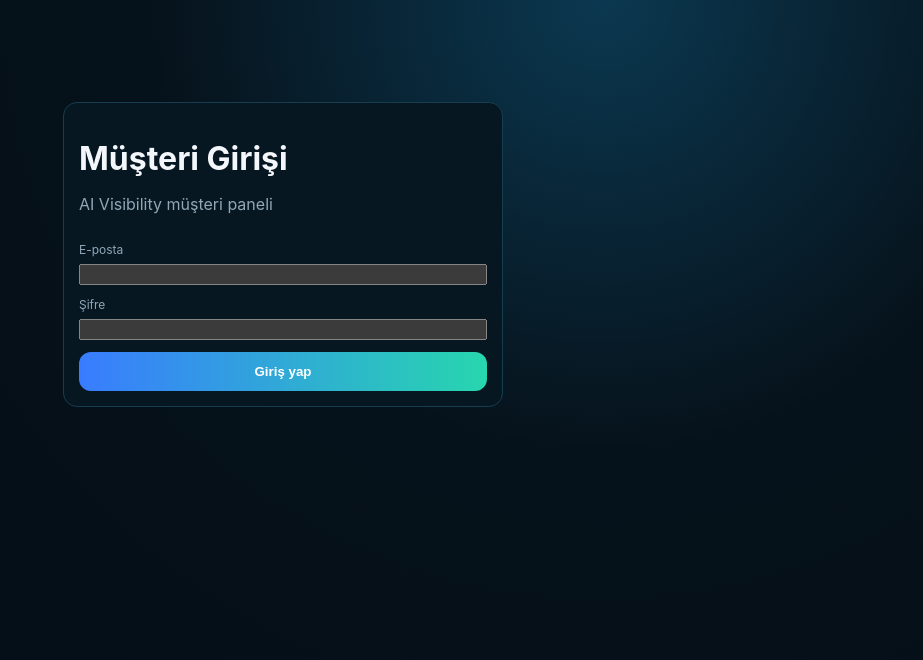
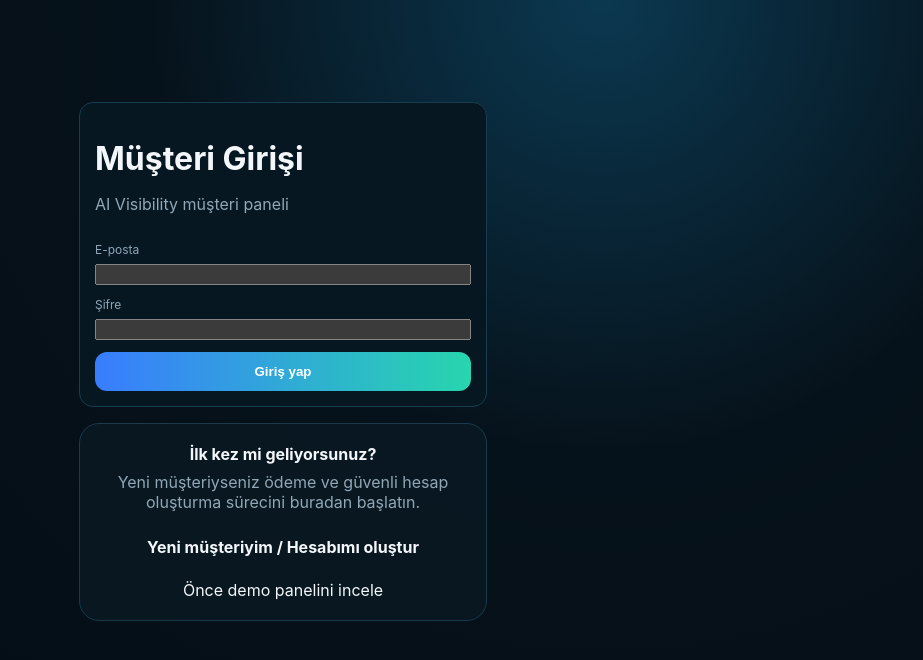
Before and after one commit to mehmetozan-5858/ai-visibility, a Next.js app: page /musteri-giris in a window 1280 px wide. Shown: the top 660 px of the page, without its empty margins (357-1280 px from the left). Built offline with nearby package versions, Linux system fonts and the light colour scheme.

Commit message:
Add new customer entry to customer login

```diff
--- a/components/CustomerLoginForm.js
+++ b/components/CustomerLoginForm.js
@@ -1,4 +1,5 @@
 "use client";
+import Link from "next/link";
 import {useState} from "react";
 export default function CustomerLoginForm(){
   const [email,setEmail]=useState(""),[password,setPassword]=useState(""),[busy,setBusy]=useState(false),[msg,setMsg]=useState("");
@@ -10,11 +11,19 @@ export default function CustomerLoginForm(){
       window.location.href="/musteri-panel";
     }catch(e){setMsg(e.message)}finally{setBusy(false)}
   }
-  return <form className="panel scan-form" onSubmit={submit} style={{maxWidth:440,margin:"80px auto"}}>
-    <div><h1 style={{marginBottom:6}}>Müşteri Girişi</h1><p>AI Visibility müşteri paneli</p></div>
-    <label>E-posta<input type="email" value={email} onChange={e=>setEmail(e.target.value)} autoComplete="email" required/></label>
-    <label>Şifre<input type="password" value={password} onChange={e=>setPassword(e.target.value)} autoComplete="current-password" required/></label>
-    <button disabled={busy}>{busy?"Giriş yapılıyor…":"Giriş yap"}</button>
-    {msg&&<p className="client-message">{msg}</p>}
-  </form>;
+  return <div style={{maxWidth:440,margin:"80px auto",padding:"0 16px"}}>
+    <form className="panel scan-form" onSubmit={submit}>
+      <div><h1 style={{marginBottom:6}}>Müşteri Girişi</h1><p>AI Visibility müşteri paneli</p></div>
+      <label>E-posta<input type="email" value={email} onChange={e=>setEmail(e.target.value)} autoComplete="email" required/></label>
+      <label>Şifre<input type="password" value={password} onChange={e=>setPassword(e.target.value)} autoComplete="current-password" required/></label>
+      <button disabled={busy}>{busy?"Giriş yapılıyor…":"Giriş yap"}</button>
+      {msg&&<p className="client-message">{msg}</p>}
+    </form>
+    <section className="panel" style={{marginTop:14,textAlign:"center"}}>
+      <b>İlk kez mi geliyorsunuz?</b>
+      <p style={{margin:"8px 0 14px"}}>Yeni müşteriyseniz ödeme ve güvenli hesap oluşturma sürecini buradan başlatın.</p>
+      <Link href="/yeni-musteri" style={{display:"inline-block",padding:"11px 16px",borderRadius:10,textDecoration:"none",fontWeight:700}}>Yeni müşteriyim / Hesabımı oluştur</Link>
+      <div style={{marginTop:12}}><Link href="/demo">Önce demo panelini incele</Link></div>
+    </section>
+  </div>;
 }
```
